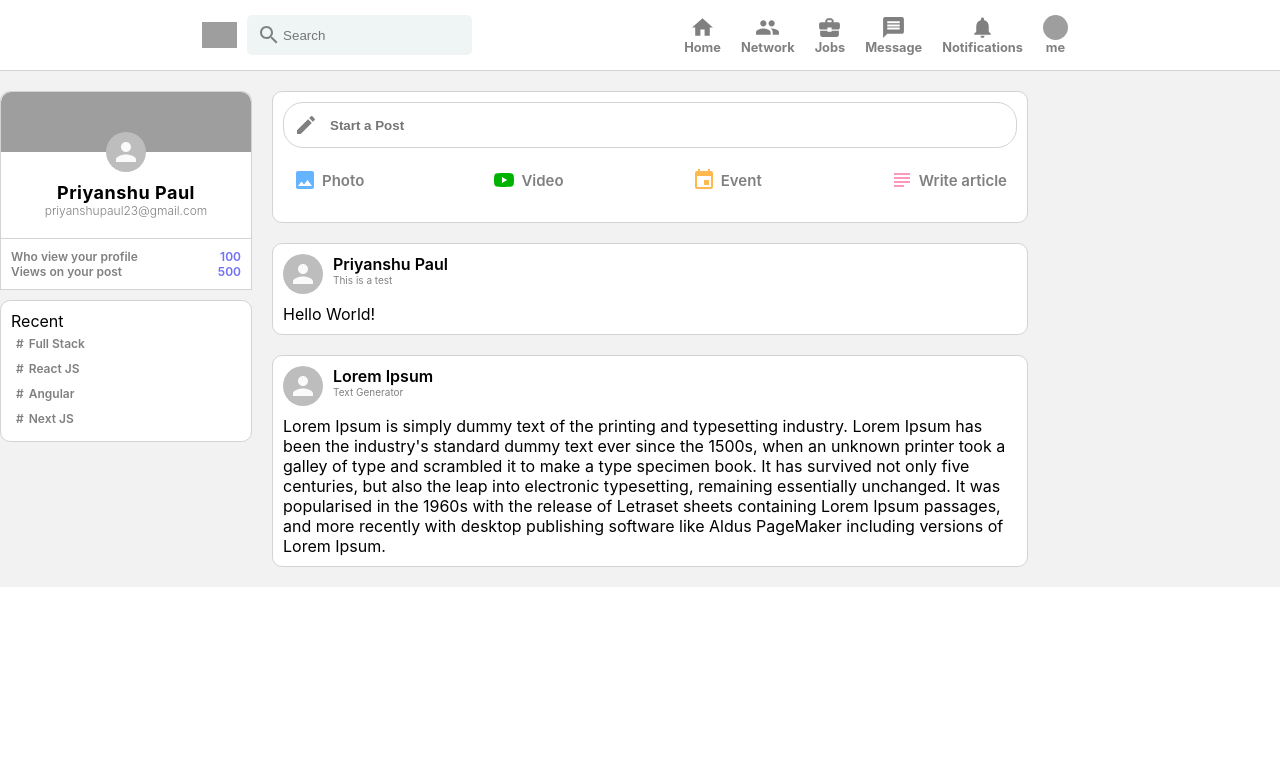
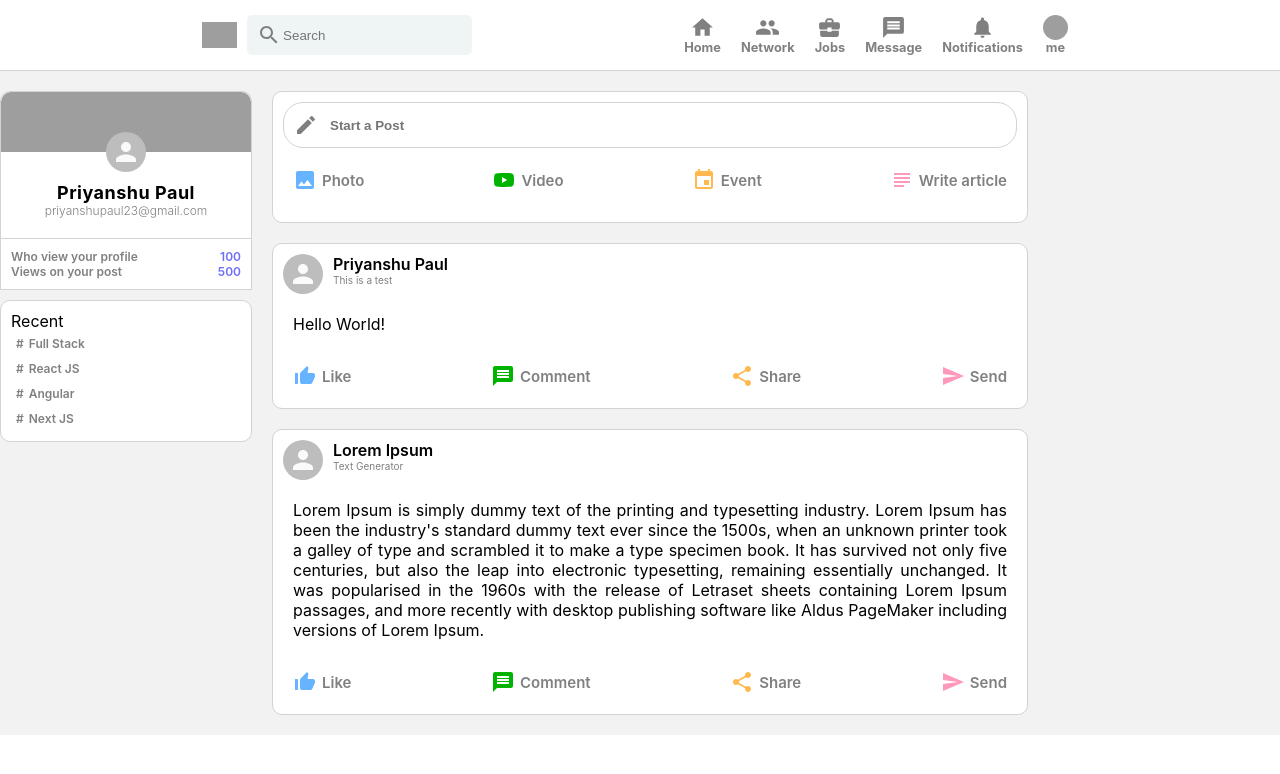
Before and after one commit to PriyanshuPaul/linkedin-clone, a React (Create React App) app: page / in a window 1280 px wide. Shown: the top 774 px of the page. Built offline with nearby package versions, Linux system fonts and the light colour scheme; grey boxes are pictures that could not be loaded.

Commit message:
Adding buttons to post section

```diff
--- a/src/features/feed/post-option/PostOption.css
+++ b/src/features/feed/post-option/PostOption.css
@@ -26,4 +26,11 @@
 }
 .post-body{
     overflow-wrap:anywhere ;
+    text-align: justify;
+    padding: 10px;
 }
+.post-button{
+    display: flex;
+    justify-content: space-between;
+    padding: 10px;
+}
--- a/src/features/feed/post-option/PostOption.js
+++ b/src/features/feed/post-option/PostOption.js
@@ -1,6 +1,12 @@
 import { Avatar } from "@material-ui/core"
 import React from "react"
+import ThumbUpAltIcon from '@material-ui/icons/ThumbUpAlt';
+import MessageIcon from '@material-ui/icons/Message';
+import ShareIcon from '@material-ui/icons/Share';
+import SendIcon from '@material-ui/icons/Send';
+
 import './PostOption.css'
+import InputOption from "../input-option/InputOption";
 function PostOption({name,description,message,photo}) {
   return (
     <div className="post">
@@ -14,6 +20,13 @@ function PostOption({name,description,message,photo}) {
         <div className="post-body">
             <p>{message}</p>
         </div>
+        <div className="post-button">
+          <InputOption Icon={ThumbUpAltIcon} title="Like" color="#66b3ff"/>
+          <InputOption Icon={MessageIcon} title="Comment" color="#00b300"/>
+          <InputOption Icon={ShareIcon} title="Share" color="#ffb84d"/>
+          <InputOption Icon={SendIcon} title="Send" color="#ff99bb"/>
+
+        </div>
     </div>
   )
 }
```
